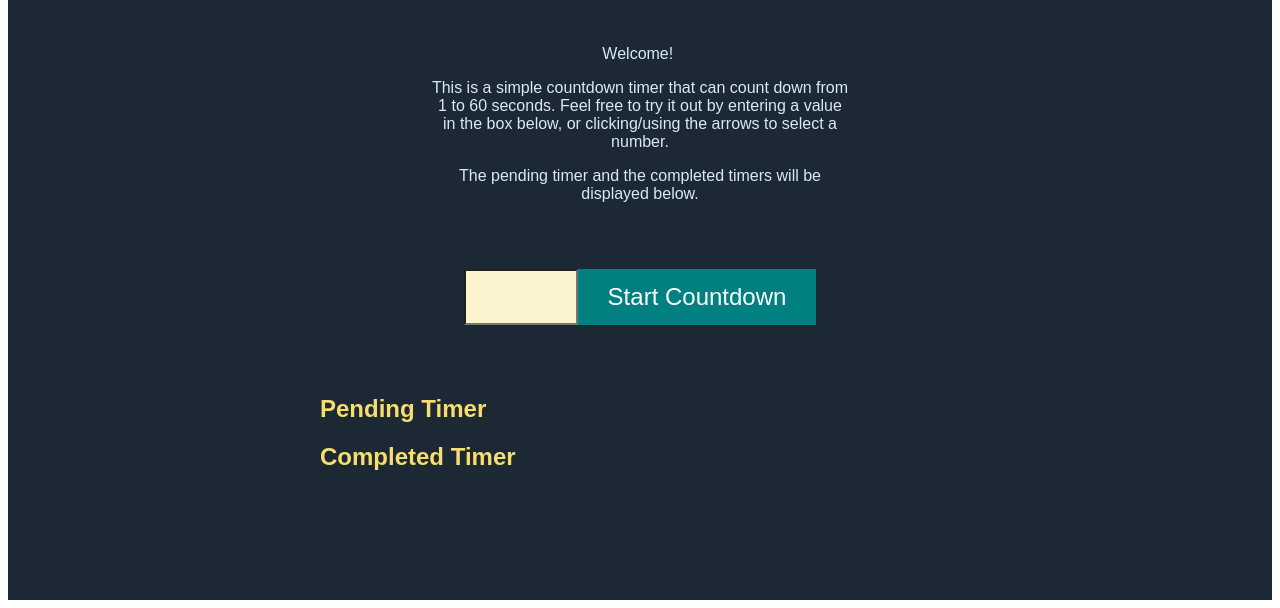
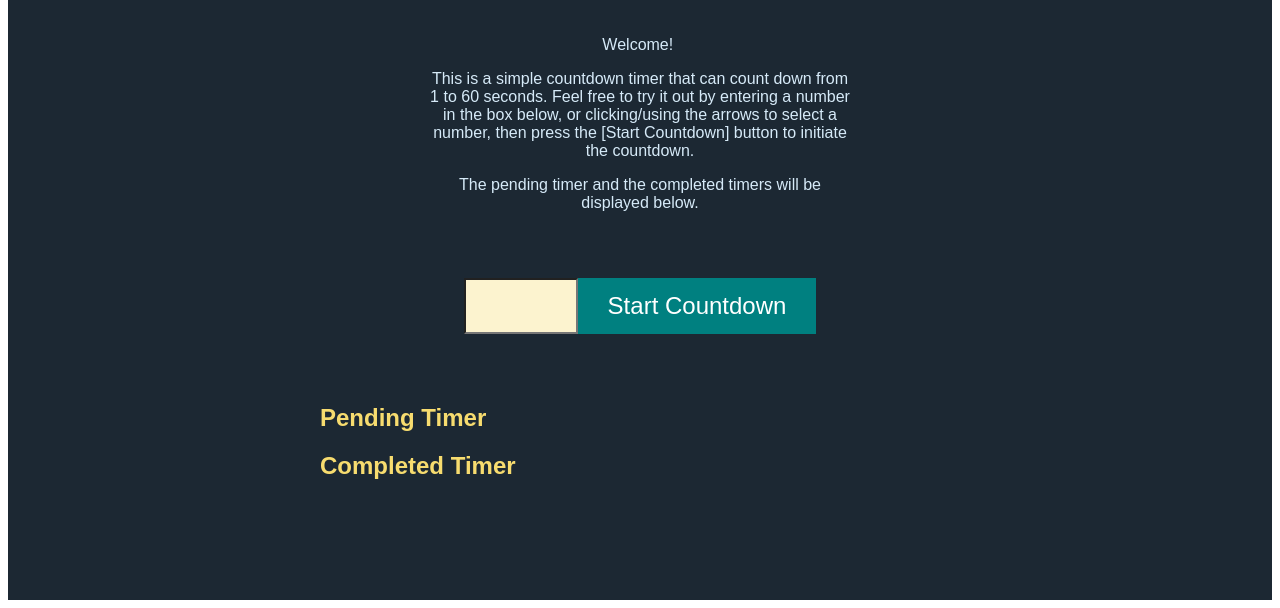
Before and after one commit to jreyestagh/programming_project2, a plain HTML site: page index.html in a window 1280 px wide. Shown: the part 208-816 px from the top of the page. Drawn offline with Linux system fonts and the light colour scheme.

Commit message:
Added more detail to description

```diff
--- a/index.html
+++ b/index.html
@@ -17,7 +17,8 @@
         <div class="description">
         <p>Welcome!&nbsp;</p>
         <p>This is a simple countdown timer that can count down from 1 to 60 seconds. Feel free to try it
-            out by entering a value in the box below, or clicking/using the arrows to select a number.
+            out by entering a number in the box below, or clicking/using the arrows to select a number,
+            then press the [Start Countdown] button to initiate the countdown.
         </p>
         <p>The pending timer and the completed timers will be displayed below.</p>
         </div>
```
